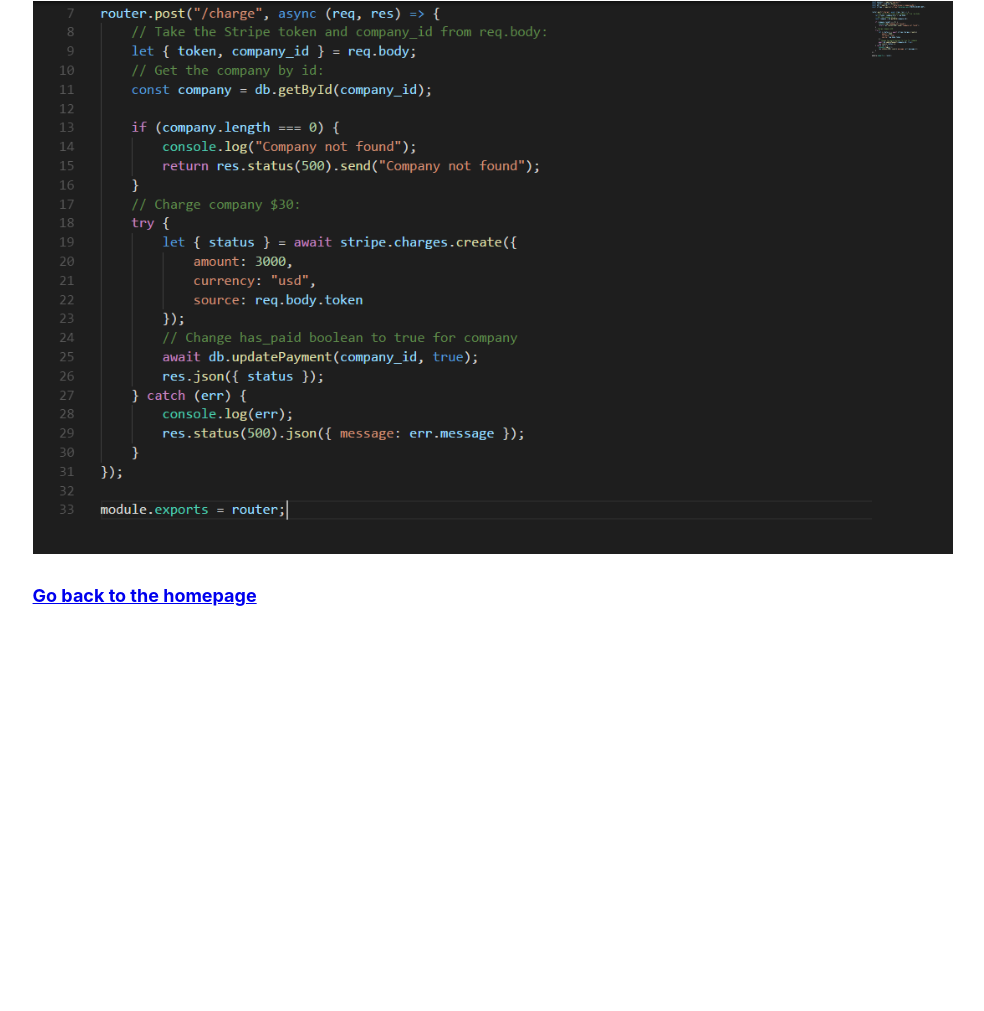
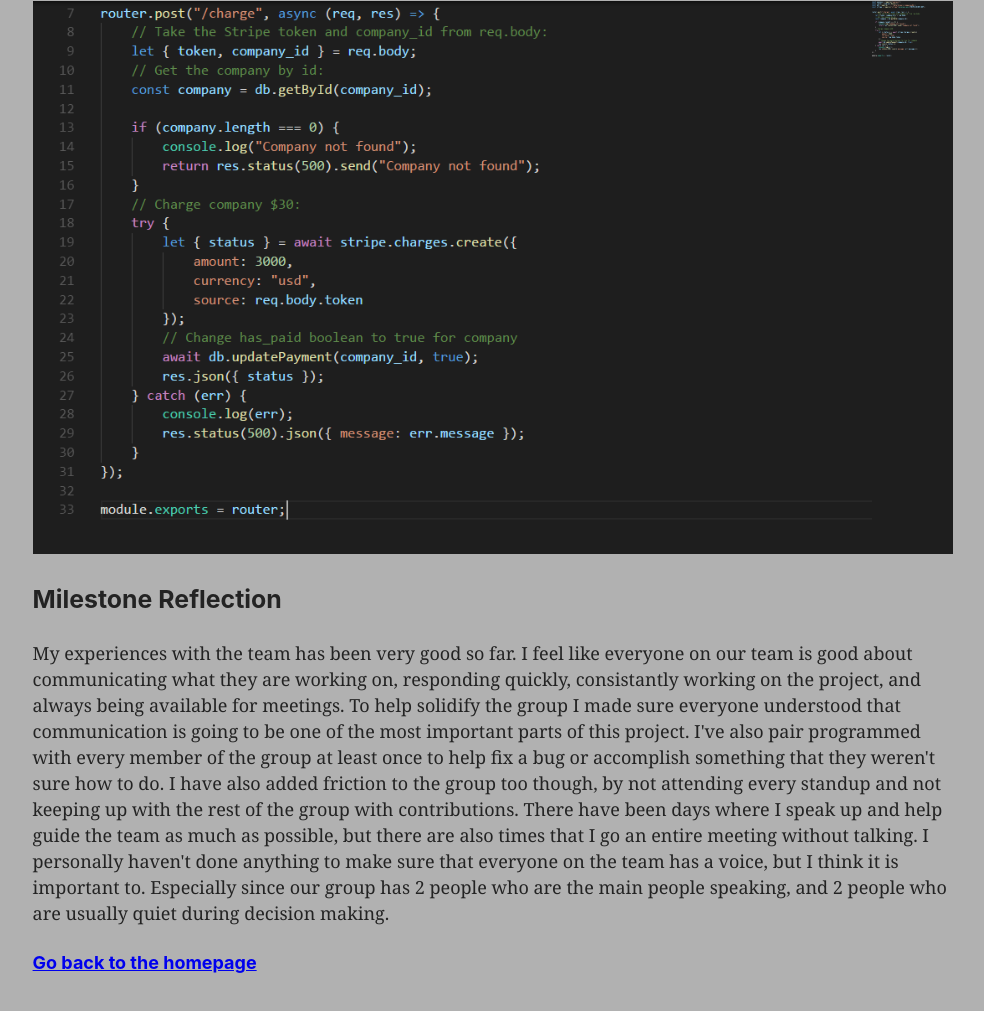
Before and after one commit to chainchompa/labs-blog, a Gatsby site in the folder labs-blog/: page /week-2 in a window 1280 px wide. Shown: the part 3145-4156 px from the top of the page, without its empty margins (147-1131 px from the left). Before the commit the page ends 3803 px from the top, so only its background shows below. Built offline with nearby package versions, Linux system fonts and the light colour scheme; Gatsby itself is replaced by a stand-in of ours.

Commit message:
some styling and added milestone question

```diff
--- a/labs-blog/src/components/layout.css
+++ b/labs-blog/src/components/layout.css
@@ -199,6 +199,7 @@ html {
 body {
   color: hsla(0, 0%, 0%, 0.8);
   font-family: georgia, serif;
+  background-color: rgb(177, 177, 177);
   font-weight: normal;
   word-wrap: break-word;
   font-kerning: normal;
--- a/labs-blog/src/pages/pages.css
+++ b/labs-blog/src/pages/pages.css
@@ -2,6 +2,7 @@ img {
     width: 70%;
     margin: auto;
     margin-left: 15%;
+    margin-bottom: 3%;
     border: 2px gray solid;
 }
 
--- a/labs-blog/src/pages/week-2.js
+++ b/labs-blog/src/pages/week-2.js
@@ -91,7 +91,18 @@ const WeekTwo = () => (
     <img src={require('../images/week2pic1.png')} />
     <img src={require('../images/week2pic2.png')} />
     <img src={require('../images/week2pic3.png')} />
-
+    <h3>Milestone Reflection</h3>
+    <p>My experiences with the team has been very good so far. I feel like everyone on our team
+    is good about communicating what they are working on, responding quickly, consistantly working
+    on the project, and always being available for meetings. To help solidify the group I made sure everyone
+    understood that communication is going to be one of the most important parts of this project. I've also
+    pair programmed with every member of the group at least once to help fix a bug or accomplish something that
+    they weren't sure how to do. I have also added friction to the group too though, by not attending every standup
+    and not keeping up with the rest of the group with contributions. There have been days where I speak up and
+    help guide the team as much as possible, but there are also times that I go an entire meeting without talking.
+    I personally haven't done anything to make sure that everyone on the team has a voice, but I think it is important to.
+    Especially since our group has 2 people who are the main people speaking, and 2 people who are usually quiet during decision
+    making.</p>
     <Link to="/">
       <h4>Go back to the homepage</h4>
     </Link>
```
